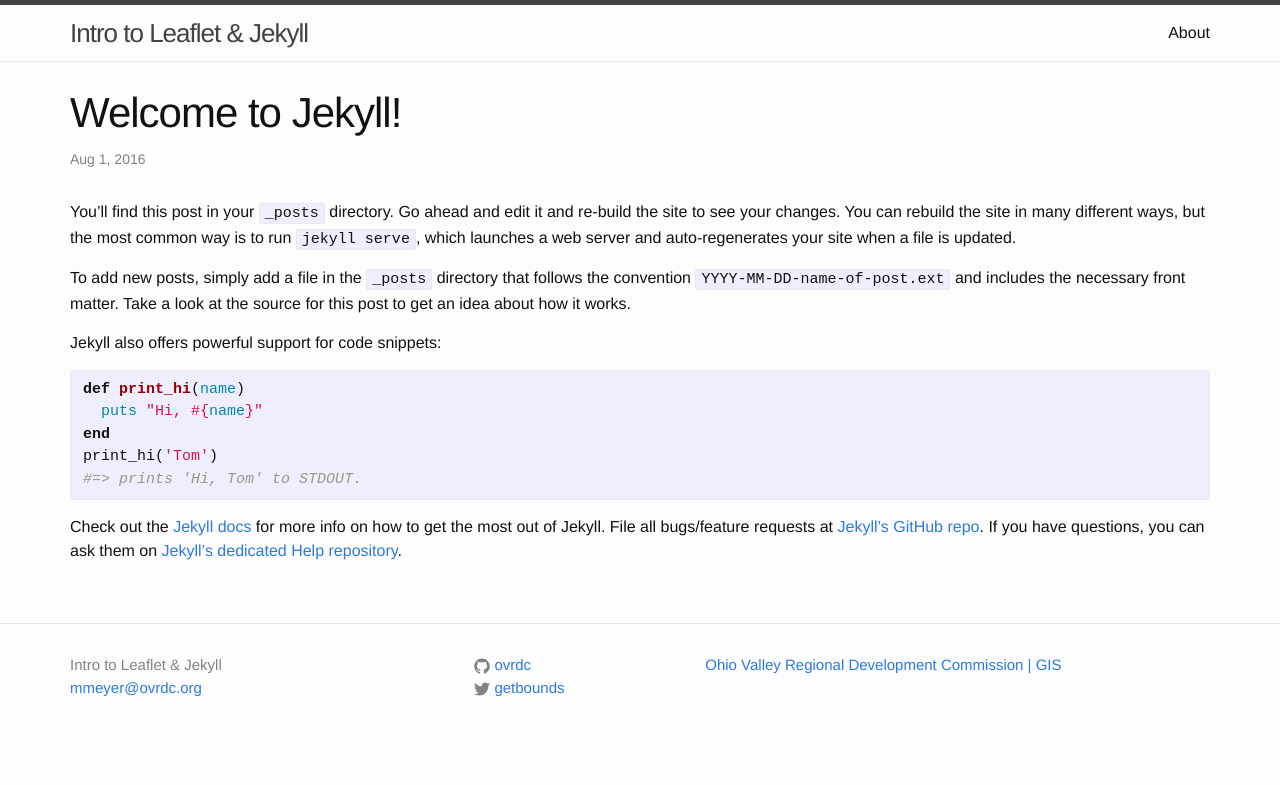
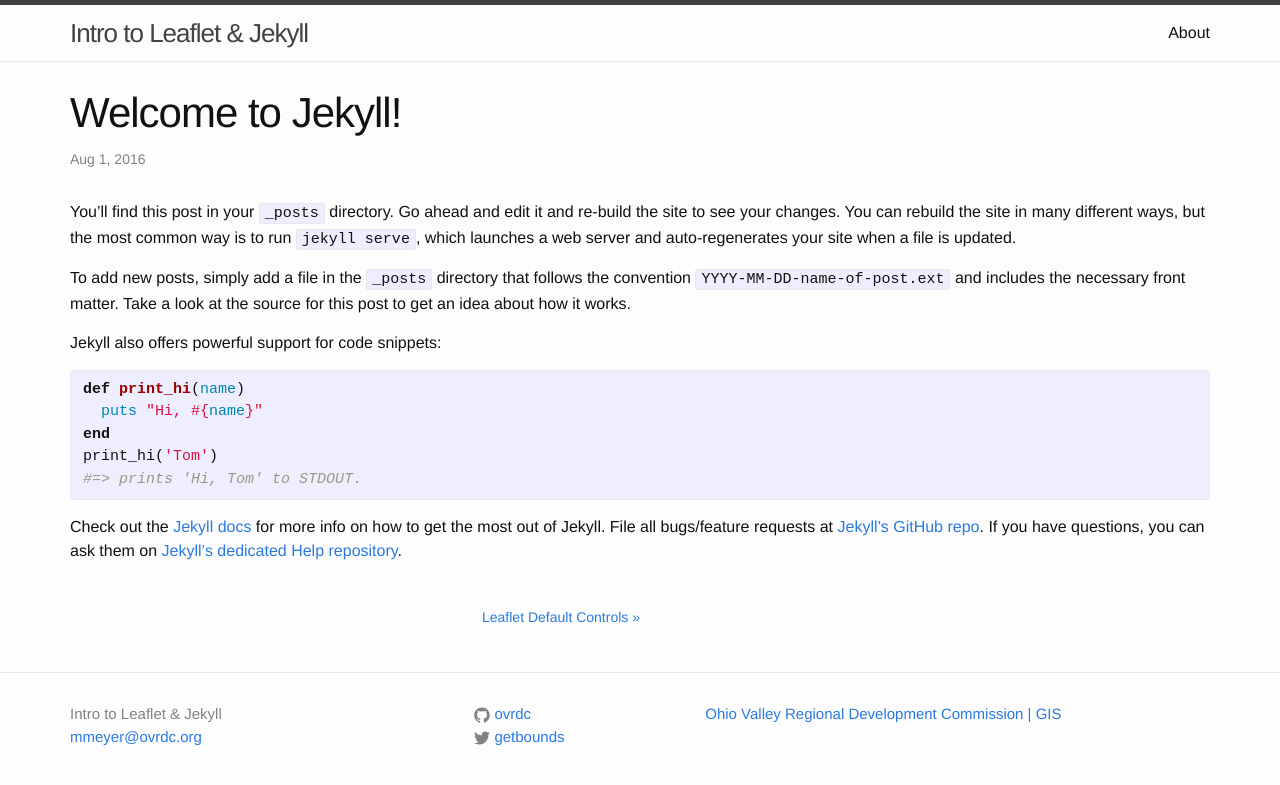
Before and after one commit to ovrdc/neohio-gis-2016-leaflet-jekyll-turf, a Jekyll site: the page built from _posts/2016-08-01-welcome-to-jekyll.markdown, in a window 1280 px wide. Shown: the top 785 px of the page. Built offline with Jekyll 4.4.1, drawn with Linux system fonts in a browser that asks for light colours.

Commit message:
Update post.html

```diff
--- a/_layouts/post.html
+++ b/_layouts/post.html
@@ -11,5 +11,13 @@
   <article class="post-content">
     {{ content }}
   </article>
+  <div class="PageNavigation">
+  {% if page.previous.url %}
+    <a class="prev" href="{{site.baseurl}}{{page.previous.url }}">&laquo; {{page.previous.title}}</a>
+  {% endif %}
+  {% if page.next.url %}
+    <a class="next" href="{{site.baseurl}}{{page.next.url }}">{{page.next.title}} &raquo;</a>
+  {% endif %}
+  </div>
 
 </div>
```
